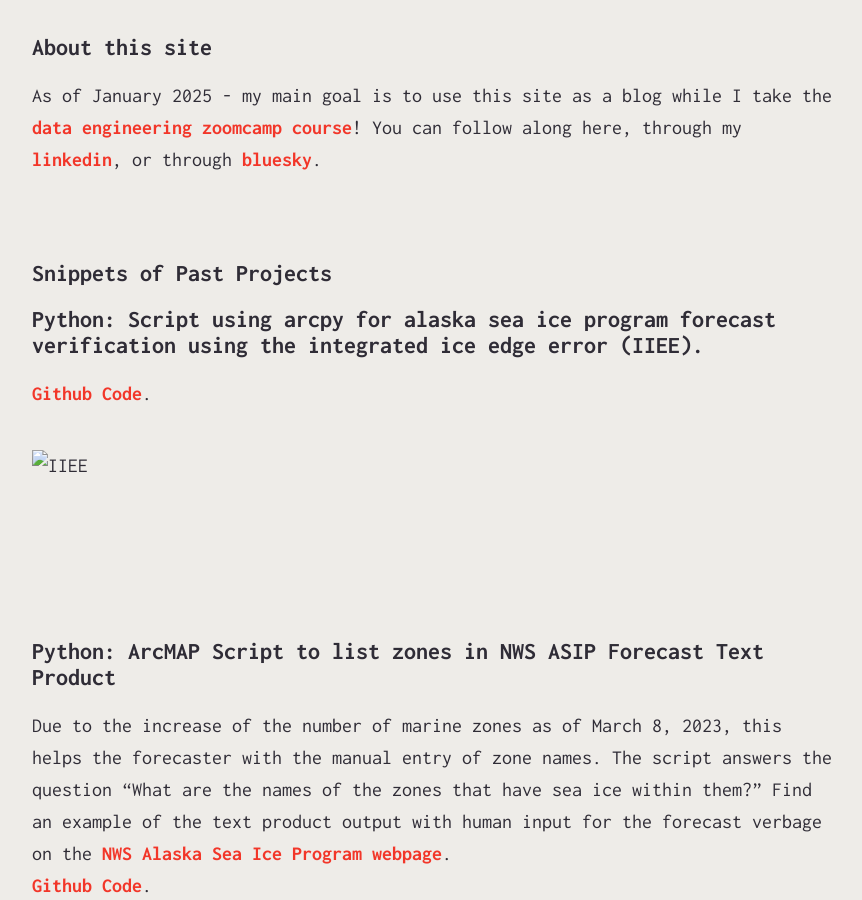
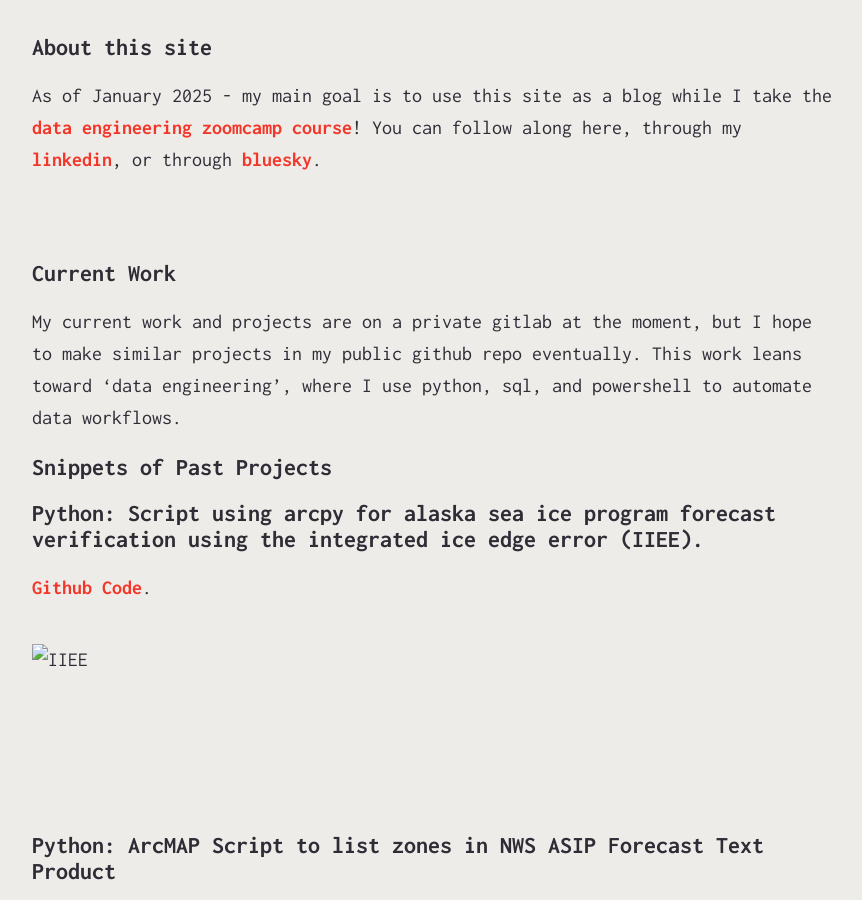
Before and after one commit to Tinker0425/Tinker0425.github.io, a Jekyll site: the page built from about.md, in a window 1280 px wide and 900 px high, scrolled down 464 px. Shown: the whole window, without its empty margins (208-1070 px from the left). Built offline with Jekyll 4.4.1, drawn with Linux system fonts in a browser that asks for light colours.

Commit message:
about update

```diff
--- a/about.md
+++ b/about.md
@@ -9,6 +9,9 @@ permalink: /about/
 
 As of January 2025 - my main goal is to use this site as a blog while I take the [data engineering zoomcamp course](https://github.com/DataTalksClub/data-engineering-zoomcamp/tree/main)! You can follow along here, through my [linkedin](https://www.linkedin.com/in/kaylaflynn/), or through [bluesky](https://bsky.app/profile/cloudybluewave.bsky.social).
 <br /><br /><br />
+
+## Current Work
+My current work and projects are on a private gitlab at the moment, but I hope to make similar projects in my public github repo eventually. This work leans toward 'data engineering', where I use python, sql, and powershell to automate data workflows.
 
 ## Snippets of Past Projects
 
```
